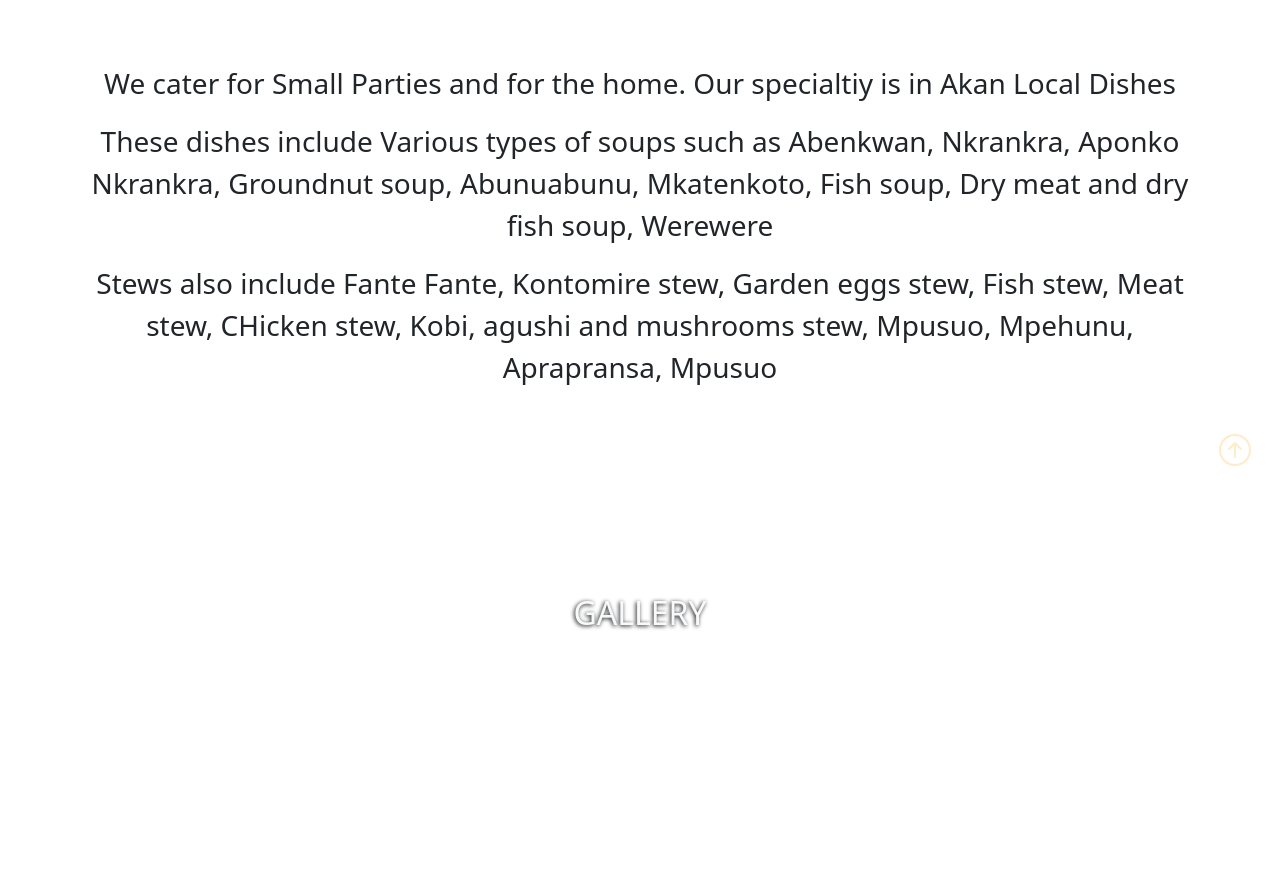
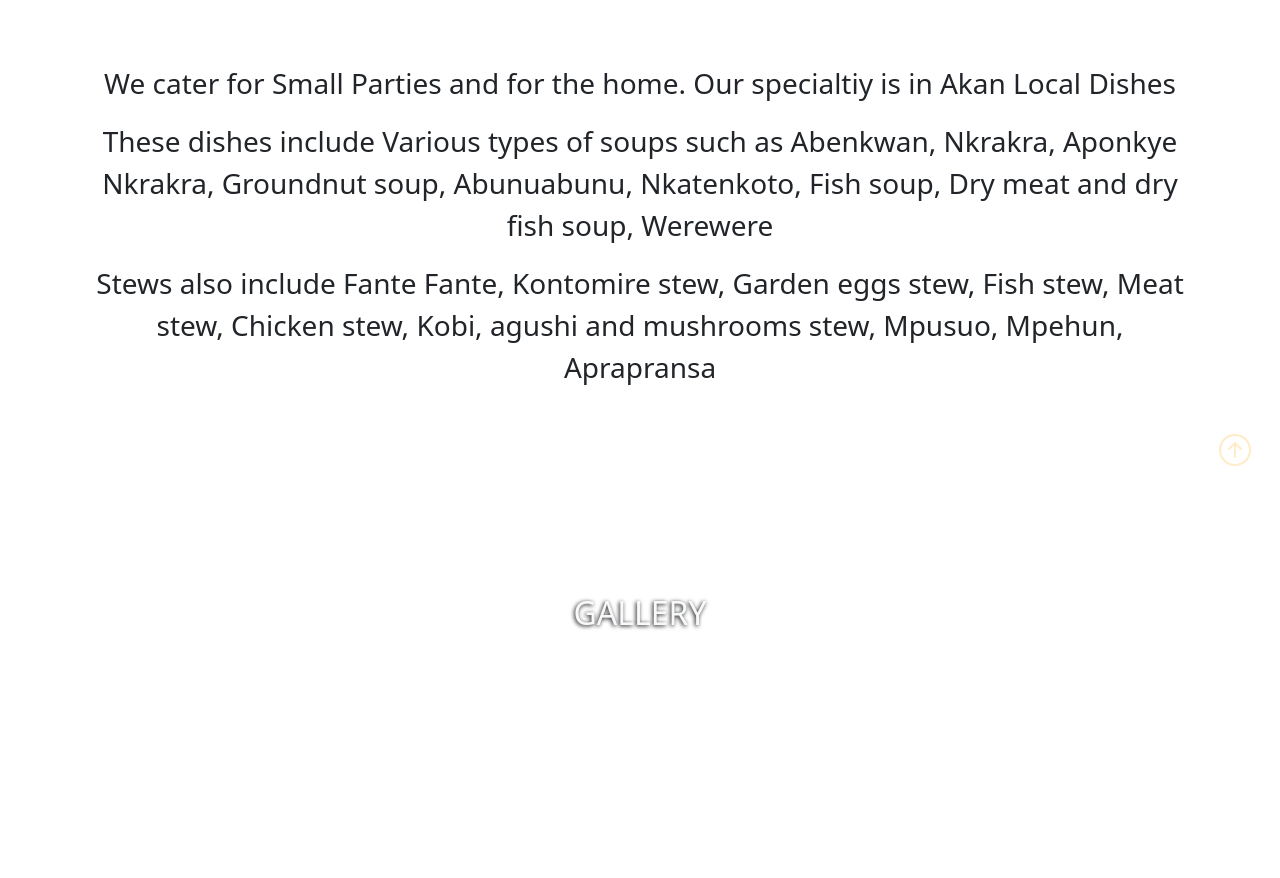
Before and after one commit to mytwebsites/kuskocatering, a plain HTML site: page index.html in a window 1280 px wide. Shown: the part 1120-1998 px from the top of the page. Drawn offline with nearby package versions, Linux system fonts and the light colour scheme.

Commit message:
Update index.html

```diff
--- a/index.html
+++ b/index.html
@@ -76,14 +76,14 @@
 
     <section class="text-center" id="services">
         <div class="container pt-5 pb-5">
-            <p class="pt-5 mt-5 fs-3">We cater for Small Parties and for the home. Our specialtiy is in Akan Local
+                        <p class="pt-5 mt-5 fs-3">We cater for Small Parties and for the home. Our specialtiy is in Akan Local
                 Dishes
             </p>
-            <p class="fs-3">These dishes include Various types of soups such as Abenkwan, Nkrankra, Aponko Nkrankra,
-                Groundnut soup, Abunuabunu, Mkatenkoto, Fish soup, Dry meat and dry
+            <p class="fs-3">These dishes include Various types of soups such as Abenkwan, Nkrakra, Aponkye Nkrakra,
+                Groundnut soup, Abunuabunu, Nkatenkoto, Fish soup, Dry meat and dry
                 fish soup, Werewere</p>
             <p class="fs-3 pb-5">Stews also include Fante Fante, Kontomire stew, Garden eggs stew, Fish stew, Meat
-                stew, CHicken stew, Kobi, agushi and mushrooms stew, Mpusuo, Mpehunu, Aprapransa, Mpusuo</p>
+                stew, Chicken stew, Kobi, agushi and mushrooms stew, Mpusuo, Mpehun, Aprapransa</p>
         </div>
     </section>
 
```
